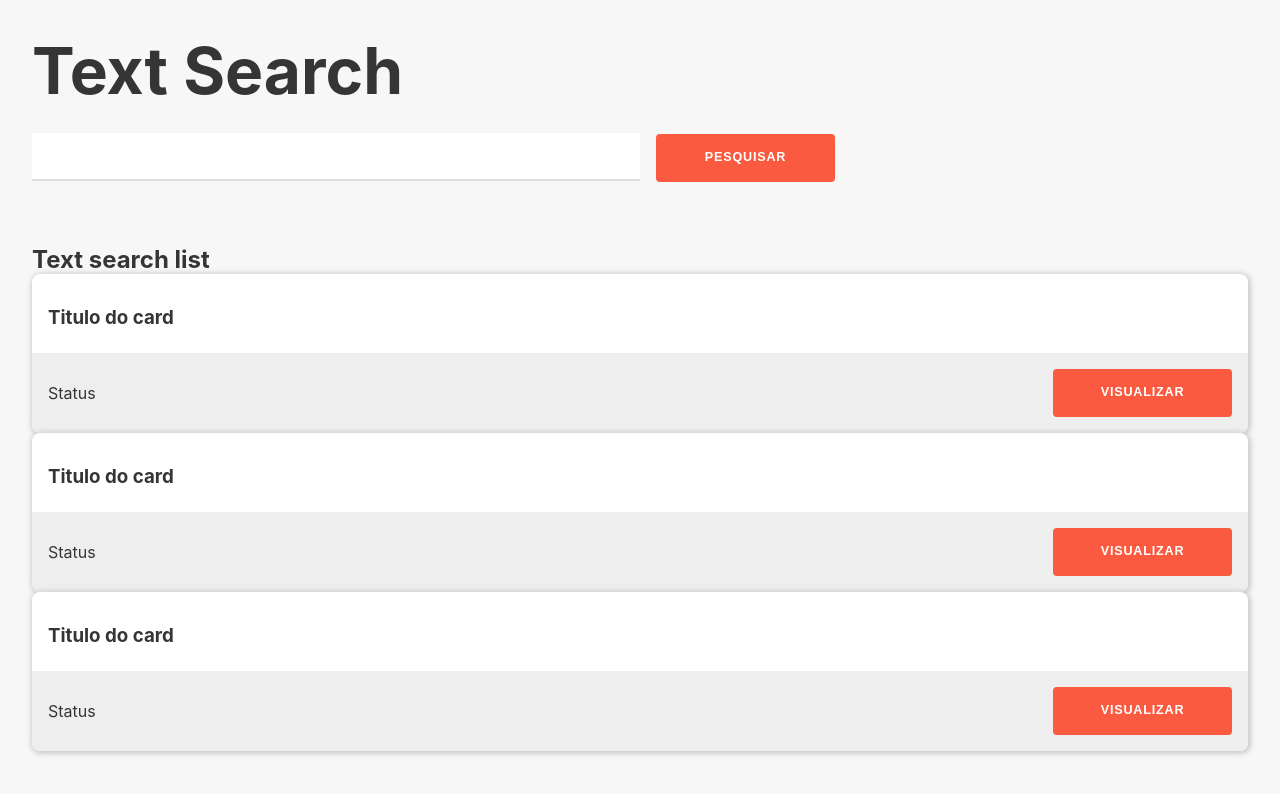
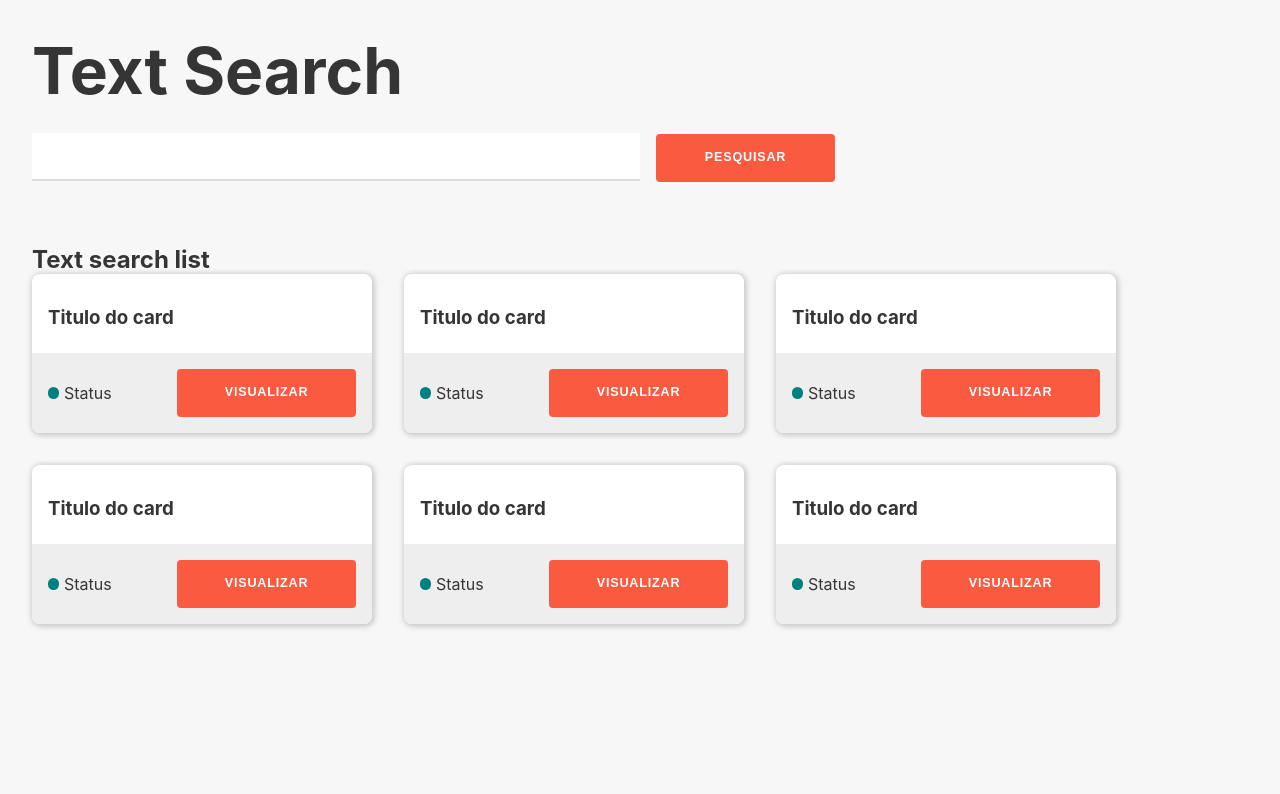
Before and after one commit to EsioFreitas/text-search, a React (Create React App) app: page / in a window 1280 px wide. Shown: the top 794 px of the page. Built offline with nearby package versions, Linux system fonts and the light colour scheme.

Commit message:
(feat): upgrad text search card component

```diff
--- a/src/App.css
+++ b/src/App.css
@@ -22,4 +22,7 @@
 }
 
 .search-list {
+  display: grid;
+  grid-template-columns: repeat(auto-fill, 340px);
+  gap: 2rem;
 }
--- a/src/App.tsx
+++ b/src/App.tsx
@@ -18,6 +18,9 @@ function App() {
           <TextSearchCard />
           <TextSearchCard />
           <TextSearchCard />
+          <TextSearchCard />
+          <TextSearchCard />
+          <TextSearchCard />
         </div>
       </main>
     </div>
--- a/src/components/TextSearchCard/index.tsx
+++ b/src/components/TextSearchCard/index.tsx
@@ -7,7 +7,7 @@ const TextSearchCard: React.FC = () => {
       <h3>Titulo do card</h3>
       <div>
         <div className="search-status">
-          <div /> Status
+          <div /> <span>Status</span>
         </div>
         <button>Visualizar</button>
       </div>
--- a/src/components/TextSearchCard/styles.css
+++ b/src/components/TextSearchCard/styles.css
@@ -18,3 +18,17 @@
   background-color: #eee;
   border-radius: 0 0 0.5rem 0.5rem;
 }
+
+.search-status {
+  display: flex;
+  align-items: center;
+}
+
+.search-status div {
+  background-color: teal;
+  height: 0.7rem;
+  width: 0.7rem;
+  display: inline-block;
+  border-radius: 50%;
+  margin-right: .3rem;
+}
```
Also changed, not shown: 1 other file (tests, documents, lock files or other folders).
